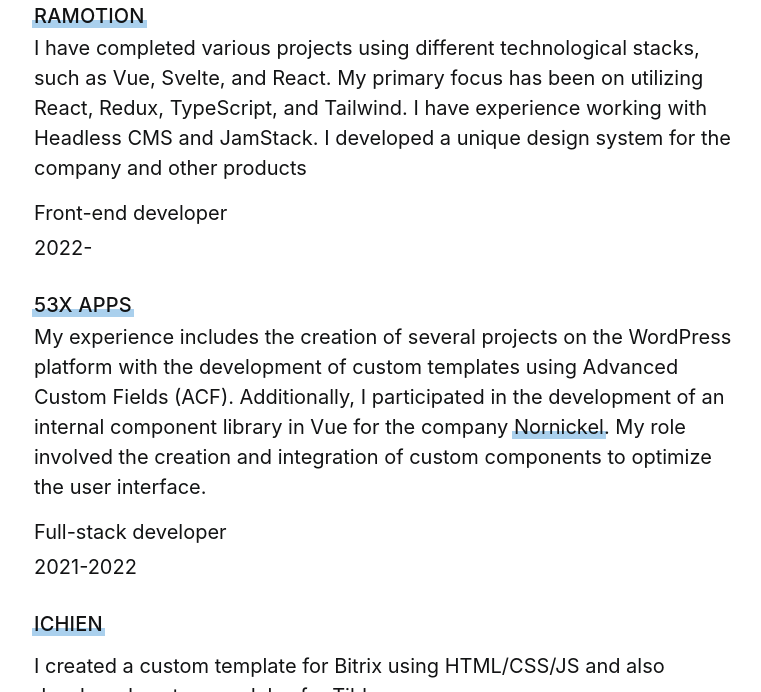
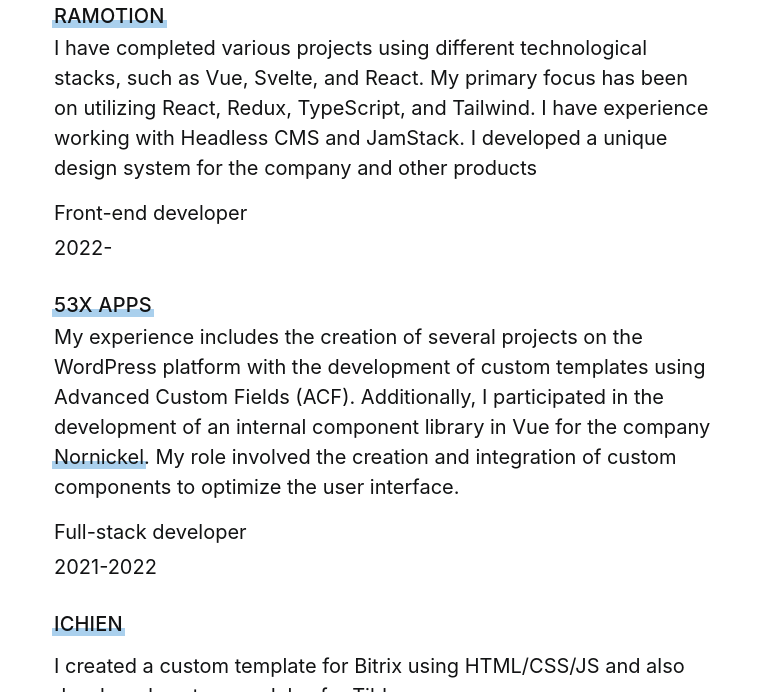
Before and after one commit to harutyun-dev/harutyun-dev.github.io, a plain HTML site: page index.html in a window 1280 px wide. Shown: the part 408-1100 px from the top of the page, without its empty margins (256-1017 px from the left). Drawn offline with Linux system fonts and the light colour scheme.

Commit message:
Update styles of body

```diff
--- a/assets/styles/index.css
+++ b/assets/styles/index.css
@@ -29,11 +29,13 @@
   display: flex;
   flex-direction: column;
   gap: var(--page-gap);
+  min-width: 320px;
   width: 100%;
   max-width: 700px;
   padding: 1rem;
   margin-right: auto;
   margin-left: auto;
+  box-sizing: border-box;
   line-height: 1.5;
   color: var(--color-primary);
   font-size: var(--text-base-size);
```
